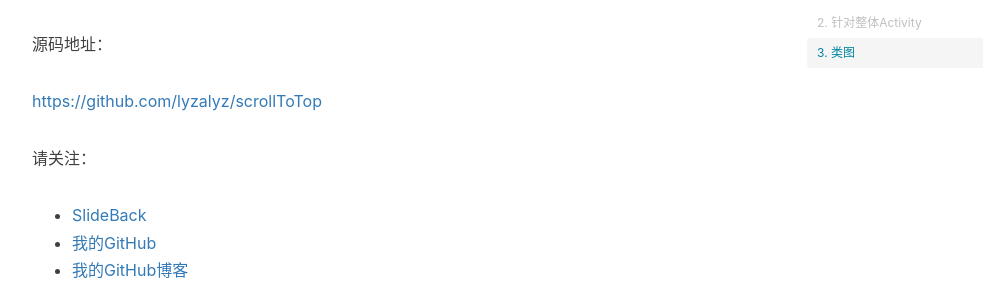
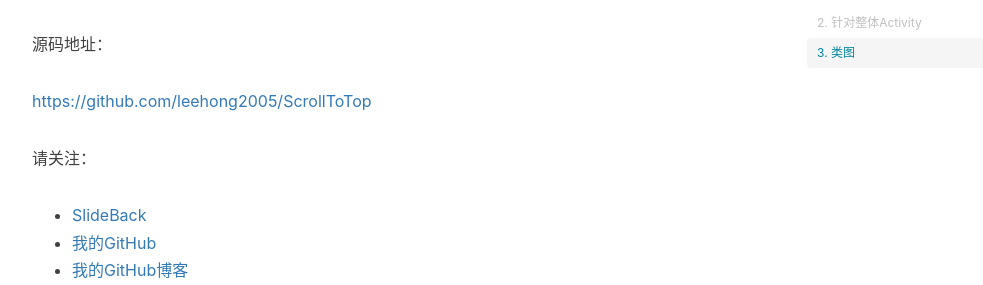
Before and after one commit to leehong2005/leehong2005.github.io, a Jekyll site: the page built from _posts/2017-02-24-scrolltotop-for-android.md, in a window 1280 px wide and 900 px high, scrolled down 2396 px. Shown: the part 171-456 px from the top of the window, without its empty margins (233-1216 px from the left). Built offline with Jekyll 4.4.1, drawn with Linux system fonts in a browser that asks for light colours; comment, search, counter and statistics services are not loaded; some of the changed lines change nothing that is shown.

Commit message:
更新滚动到顶部的文章

```diff
--- a/_posts/2017-02-24-scrolltotop-for-android.md
+++ b/_posts/2017-02-24-scrolltotop-for-android.md
@@ -79,7 +79,7 @@ public static View scrollToTop(final Activity activity)
 
 源码地址：
 
-[https://github.com/lyzalyz/scrollToTop](https://github.com/lyzalyz/scrollToTop)
+[https://github.com/leehong2005/ScrollToTop](https://github.com/leehong2005/ScrollToTop)
 
 请关注：
 
```
